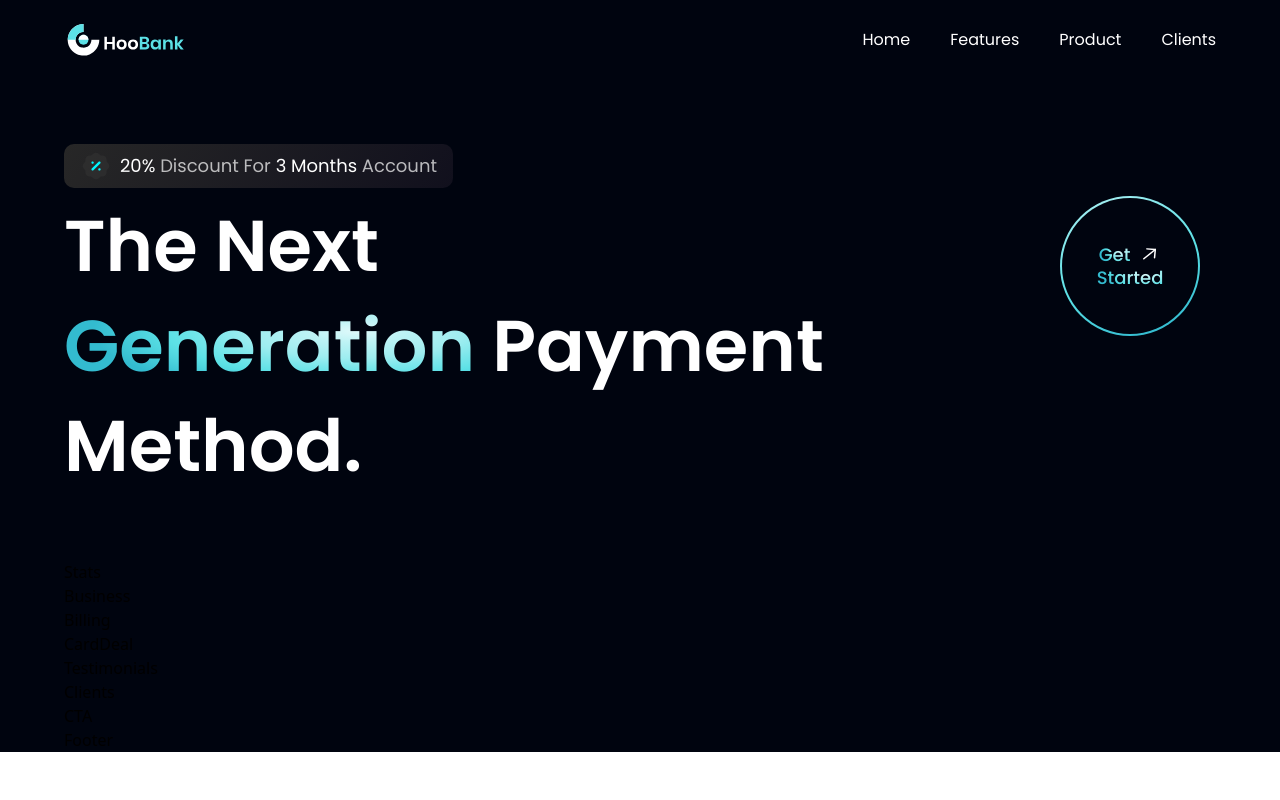
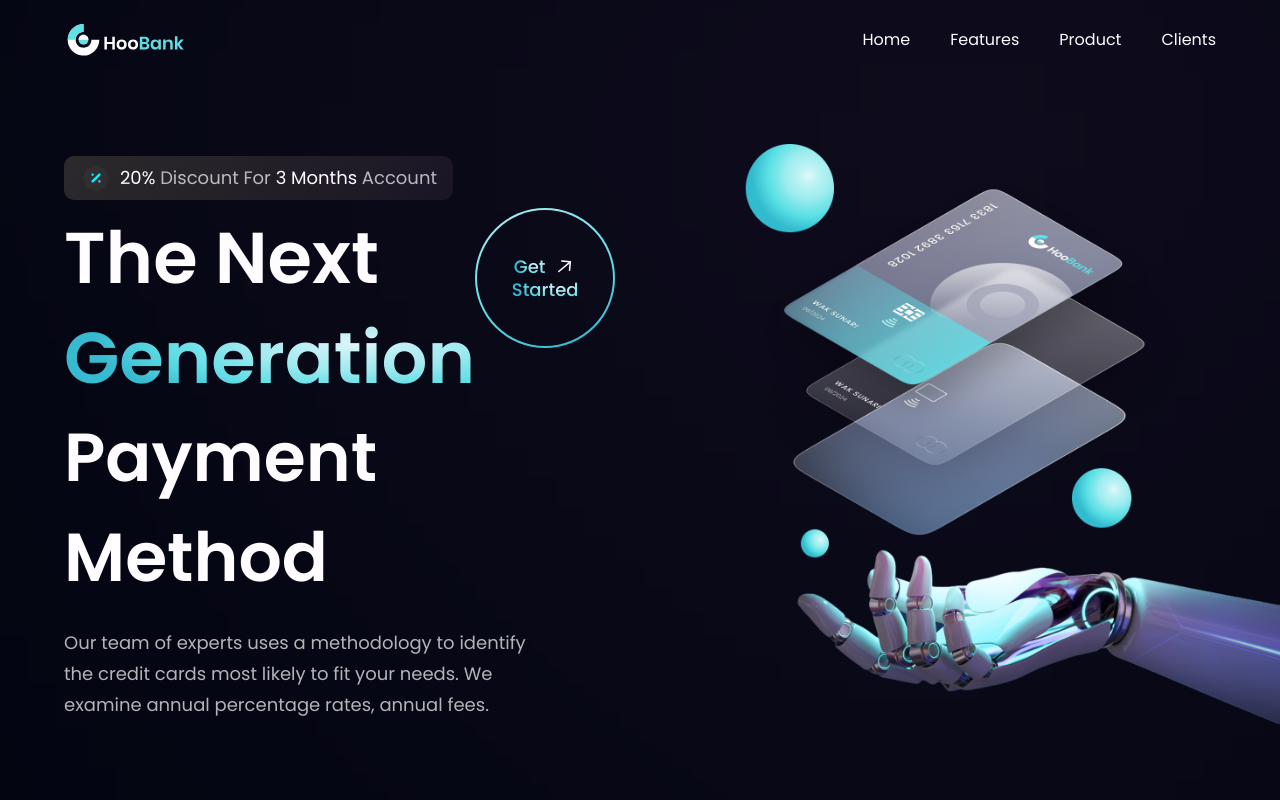
Before and after one commit to Phemel0/fnb-modern-bank-website, a React (Vite) app: page / in a window 1280 px wide. Shown: the top 800 px of the page. Built offline with nearby package versions, Linux system fonts and the light colour scheme.

Commit message:
Robotic arm included for the other half of hero

```diff
--- a/src/components/Hero.jsx
+++ b/src/components/Hero.jsx
@@ -1,11 +1,12 @@
 import styles from '../style';
-import { discount } from '../assets';
+import { discount, robot } from '../assets';
 import GetStarted from './GetStarted';
 
 const Hero = () => (
   <section id="home" className={`flex md:flex-row flex-col ${styles.paddingY}`}>
     <div className={`flex-1 ${styles.flexStart} flex-col xl:px-0 sm:px-16 px-6`}>
-      <div className='flex flex-row items-center py-[6px] px-4 bg-discount-gradient rounded-[10px] mb-2'>
+      <div className='flex flex-row items-center py-[6px] px-4 bg-discount-gradient
+        rounded-[10px] mb-2'>
         <img src={ discount } alt="discount" className='w-[32px] h-[32px]'/>
         <p className={`${styles.paragraph} ml-2`}>
           <span className='text-white'>20%</span> Discount For {" "}
@@ -14,15 +15,30 @@ const Hero = () => (
       </div>
 
       <div className='flex flex-row justify-between items center w-full'>
-        <h1 className='flex-1 font-poppins font-semibold ss:text-[72px] text-[52px] text-white ss:leading-[100px] leading-[75px]'>The Next <br className='sm:block hidden'/> {" "}
+        <h1 className='flex-1 font-poppins font-semibold ss:text-[72px]
+        text-[52px] text-white ss:leading-[100px] leading-[75px]'>
+          The Next <br className='sm:block hidden'/> {" "}
         <span className='text-gradient'>Generation</span> {" "}
-          Payment Method.
         </h1>
-        <div className='ss:flex hidden md:mr-4 '>
+        <div className='ss:flex hidden md:mr-4 mr-0'>
           <GetStarted />
         </div>
       </div>
+
+      <h1 className='font-poppins font-semibold ss:text-[68px]
+        text-[52px] text-white ss:leading-[100px] leading-[75px] w-full'>Payment Method</h1>
+      <p className={`${styles.paragraph} max-w-[470px] mt-5`}>
+        Our team of experts uses a methodology to identify
+        the credit cards most likely to fit your needs. We examine
+        annual percentage rates, annual fees.
+      </p>
+
     </div>
+    <div>
+      <img src={robot} alt="billing" className='w-[] h-[] relative z-[5]'/>
+      <div className='absolute z-[0] w-[40%] h-[35%] top-0 pink__gradient'/>
+    </div>
+
   </section>
 )
 
```
